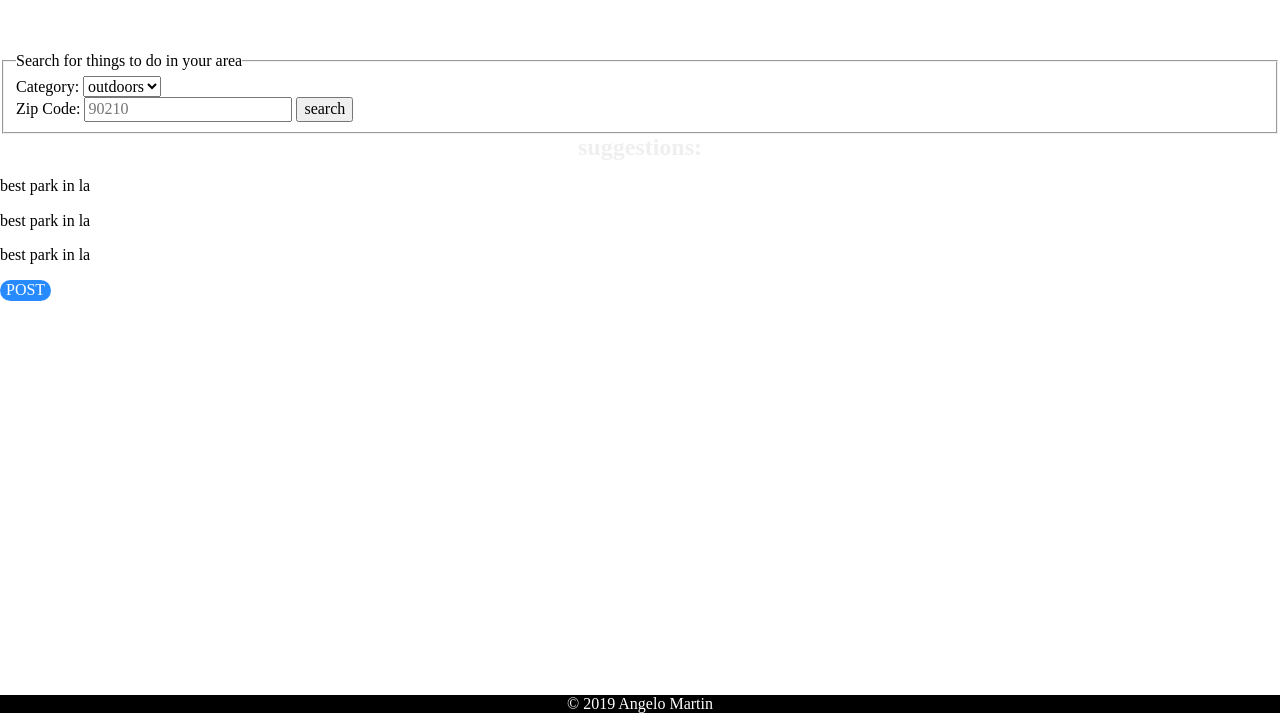
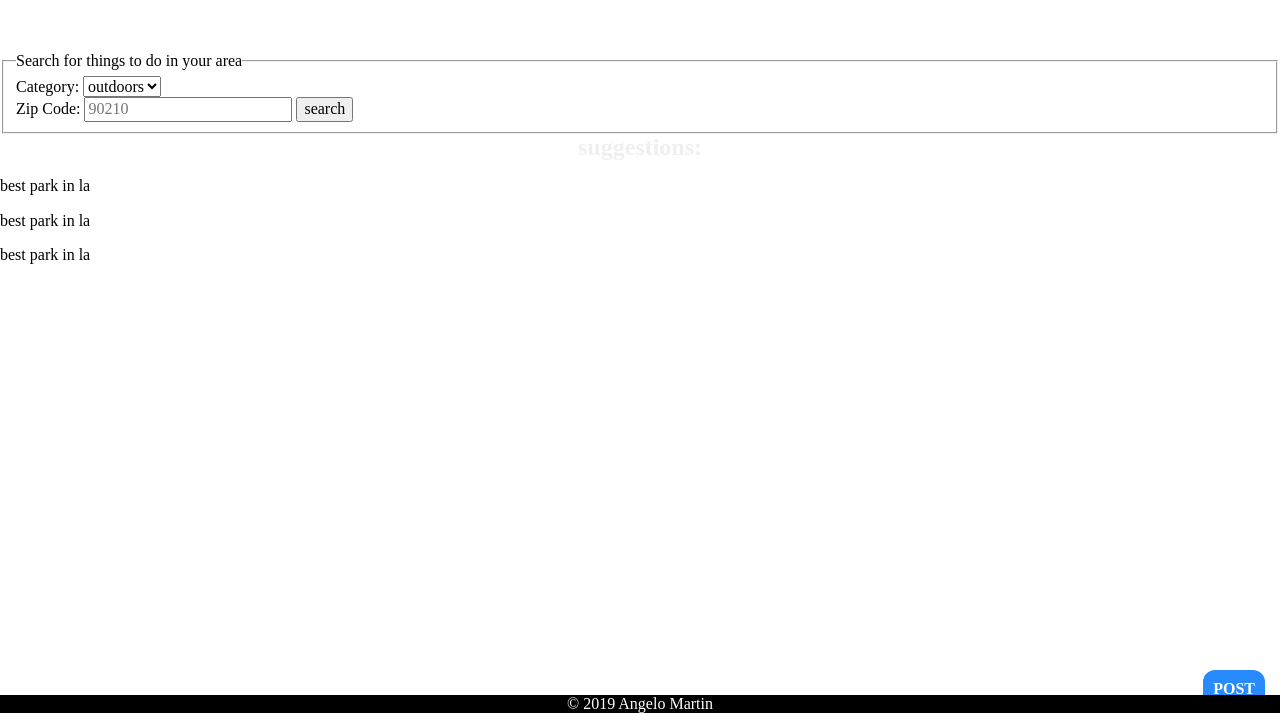
Before and after one commit to angeloqmartin/kronicles, a website: page public/index.html in a window 1280 px wide. Shown: the part 87-800 px from the top of the page. Drawn offline with nearby package versions, Linux system fonts and the light colour scheme; a web font is replaced by a local one.

```diff
--- a/public/style.css
+++ b/public/style.css
@@ -33,8 +33,14 @@
 .post-btn {
     background-color: #278BFF;
     color: #FFFFFF;
+    font-weight: 600;
+    padding: 10px;
     border: none;
     border-radius: 12px;
+    /* positions btn in btm left */
+    position: fixed;
+    bottom: 5px;
+    right: 15px;
 }
 /* ----------------------------------------------------------------- */
 
```
